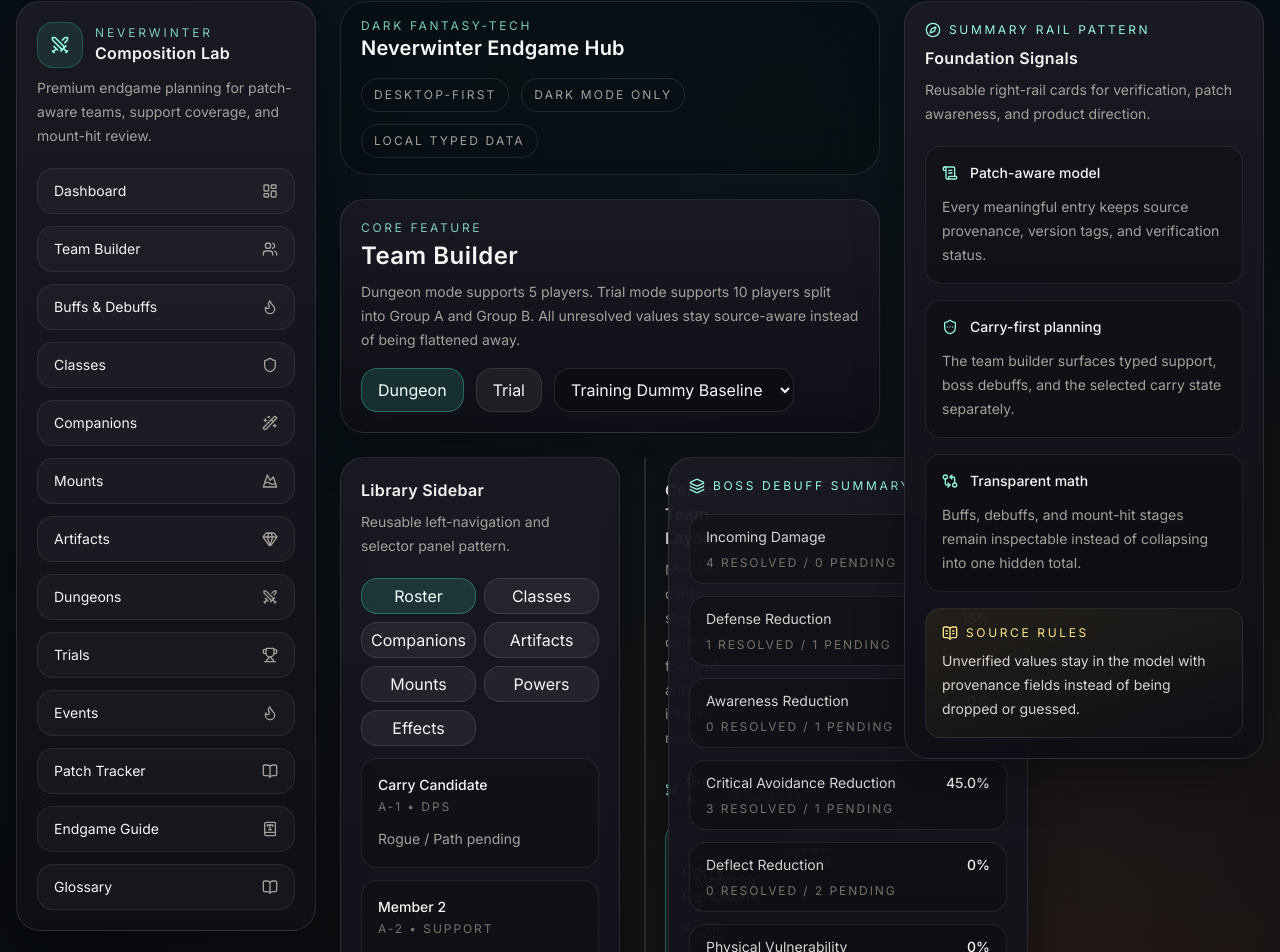
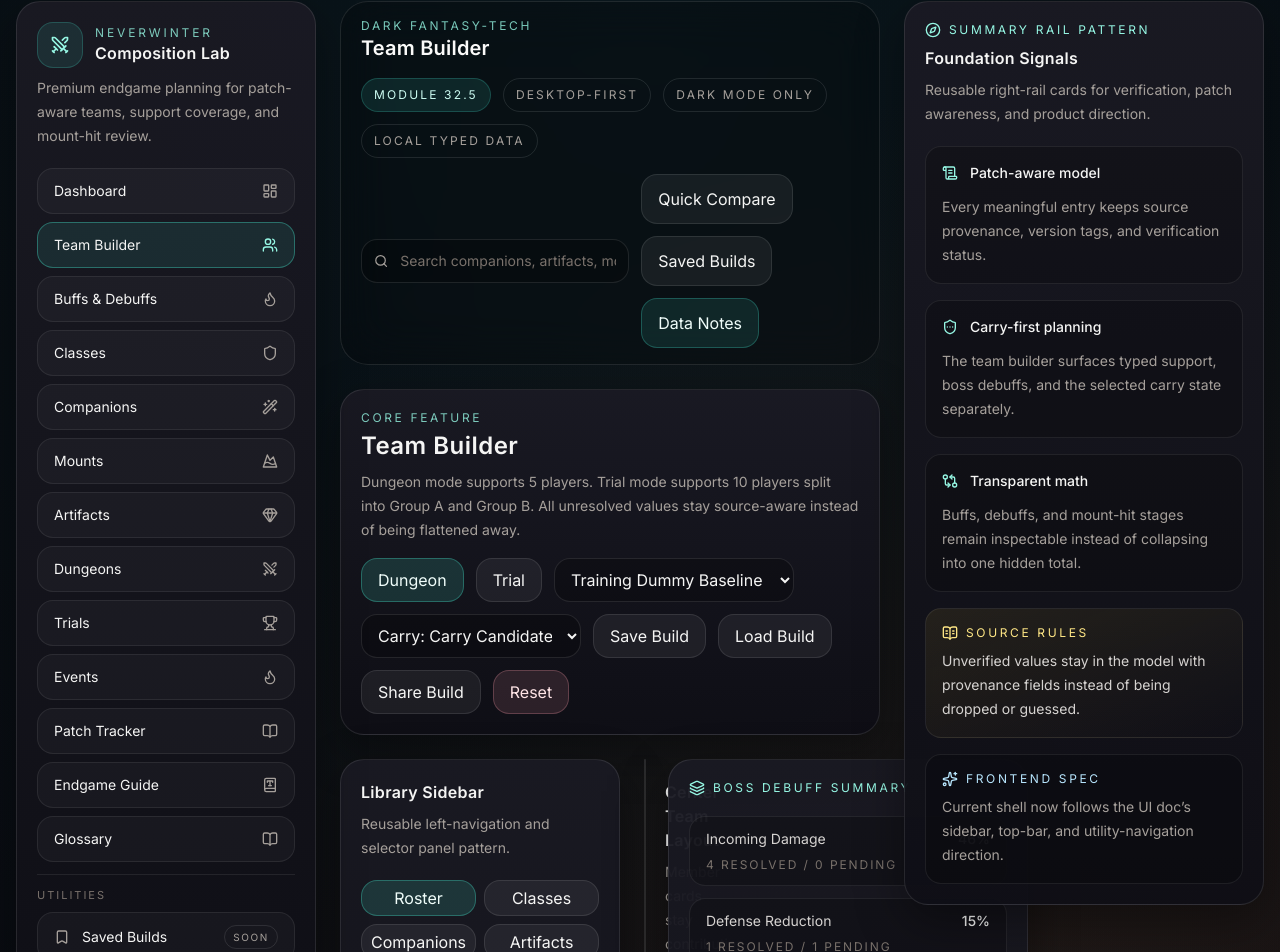
Before and after one commit to Nischhalsubba/neverwinter-composition-lab, a Next.js app: page /team-builder in a window 1280 px wide. Shown: the part 15-967 px from the top of the page. Built offline with nearby package versions, Linux system fonts and the light colour scheme.

Commit message:
feat: enhance app shell with utility routes and dynamic page titles; add utility pages for saved builds, settings, and about

```diff
--- /dev/null
+++ b/app/about/page.tsx
@@ -0,0 +1,21 @@
+import { ContentPage } from "@/components/content-page";
+import { Card, CardContent, CardHeader, CardTitle } from "@/components/ui/card";
+
+export default function Page() {
+  return (
+    <ContentPage
+      eyebrow="About / Data Notes"
+      title="Project notes and data honesty"
+      description="This route is the shell-level location for project notes, data provenance rules, and future QA guidance."
+    >
+      <Card>
+        <CardHeader>
+          <CardTitle>Current note</CardTitle>
+        </CardHeader>
+        <CardContent className="text-sm leading-6 text-stone-400">
+          Neverwinter values in this repo remain split into verified, partially recovered, inferred, and pending live checks. This page now exists so those notes have a stable product home.
+        </CardContent>
+      </Card>
+    </ContentPage>
+  );
+}
--- /dev/null
+++ b/app/saved-builds/page.tsx
@@ -0,0 +1,17 @@
+import { ContentPage } from "@/components/content-page";
+import { EmptyState } from "@/components/empty-state";
+
+export default function Page() {
+  return (
+    <ContentPage
+      eyebrow="Saved Builds"
+      title="Saved build workspace"
+      description="This utility page exists in the navigation now to match the frontend spec. Local preset persistence is still a later implementation step."
+    >
+      <EmptyState
+        title="No saved builds yet"
+        description="The utility route is in place so the shell and navigation do not have to be redesigned later when local save/load lands."
+      />
+    </ContentPage>
+  );
+}
--- /dev/null
+++ b/app/settings/page.tsx
@@ -0,0 +1,17 @@
+import { ContentPage } from "@/components/content-page";
+import { EmptyState } from "@/components/empty-state";
+
+export default function Page() {
+  return (
+    <ContentPage
+      eyebrow="Settings"
+      title="Preferences and interface options"
+      description="Settings is scaffolded as a utility view so the sidebar structure now follows the frontend/UI spec."
+    >
+      <EmptyState
+        title="Settings are not implemented yet"
+        description="This page reserves the surface for future density, accessibility, and saved-preference controls."
+      />
+    </ContentPage>
+  );
+}
--- a/components/layout/app-shell.tsx
+++ b/components/layout/app-shell.tsx
@@ -1,8 +1,22 @@
+"use client";
+
 import Link from "next/link";
-import { BookOpenText, Compass, GitCompareArrows, ScrollText, ShieldEllipsis, Swords } from "lucide-react";
+import { usePathname } from "next/navigation";
+import {
+  BookOpenText,
+  Compass,
+  GitCompareArrows,
+  Menu,
+  ScrollText,
+  Search,
+  ShieldEllipsis,
+  Sparkles,
+  Swords,
+} from "lucide-react";
 
 import { Card, CardContent, CardDescription, CardHeader, CardTitle } from "@/components/ui/card";
-import { appRoutes } from "@/config/navigation";
+import { appRoutes, utilityRoutes } from "@/config/navigation";
+import { titleCase } from "@/lib/utils";
 
 const spotlight = [
   {
@@ -23,6 +37,10 @@ const spotlight = [
 ];
 
 export function AppShell({ children }: { children: React.ReactNode }) {
+  const pathname = usePathname();
+  const currentRoute = appRoutes.find((route) => route.href === pathname);
+  const pageTitle = currentRoute?.label ?? (pathname === "/" ? "Dashboard" : titleCase(pathname.replaceAll("/", " ")));
+
   return (
     <div className="min-h-screen bg-[radial-gradient(circle_at_top,rgba(19,74,82,0.22),transparent_24%),radial-gradient(circle_at_80%_20%,rgba(143,78,37,0.18),transparent_22%),linear-gradient(180deg,#07080d_0%,#0b0d13_35%,#090a10_100%)] text-stone-100">
       <div className="mx-auto grid min-h-screen max-w-[1800px] grid-cols-1 gap-6 px-4 py-4 lg:grid-cols-[300px_minmax(0,1fr)] xl:grid-cols-[300px_minmax(0,1fr)_360px]">
@@ -43,29 +61,102 @@ export function AppShell({ children }: { children: React.ReactNode }) {
               </CardDescription>
             </CardHeader>
             <CardContent className="space-y-3">
-              {appRoutes.map((route) => (
+              <div className="space-y-2">
+                {appRoutes.map((route) => {
+                  const isActive = pathname === route.href;
+                  return (
+                    <Link
+                      key={route.href}
+                      href={route.href}
+                      className={`flex items-center justify-between rounded-2xl border px-4 py-3 text-sm transition ${
+                        isActive
+                          ? "border-teal-300/35 bg-teal-300/10 text-stone-50"
+                          : "border-white/8 bg-white/[0.03] text-stone-200 hover:border-teal-300/30 hover:bg-teal-300/8"
+                      }`}
+                    >
+                      <span>{route.label}</span>
+                      <route.icon className={`h-4 w-4 ${isActive ? "text-teal-200" : "text-stone-400"}`} />
+                    </Link>
+                  );
+                })}
+              </div>
+              <div className="border-t border-white/8 pt-3">
+                <p className="mb-2 text-[11px] uppercase tracking-[0.18em] text-stone-500">Utilities</p>
+                <div className="space-y-2">
+                  {utilityRoutes.map((route) => (
                     <Link
                       key={route.href}
                       href={route.href}
                       className="flex items-center justify-between rounded-2xl border border-white/8 bg-white/[0.03] px-4 py-3 text-sm text-stone-200 transition hover:border-teal-300/30 hover:bg-teal-300/8"
                     >
+                      <div className="flex items-center gap-3">
+                        <route.icon className="h-4 w-4 text-stone-400" />
                         <span>{route.label}</span>
-                  <route.icon className="h-4 w-4 text-stone-400" />
+                      </div>
+                      {route.badge ? (
+                        <span className="rounded-full border border-white/10 px-2 py-1 text-[10px] uppercase tracking-[0.16em] text-stone-400">
+                          {route.badge}
+                        </span>
+                      ) : null}
                     </Link>
                   ))}
+                </div>
+              </div>
             </CardContent>
           </Card>
         </aside>
         <div className="min-w-0">
-          <div className="mb-6 flex flex-wrap items-center justify-between gap-4 rounded-[28px] border border-white/10 bg-black/20 px-5 py-4 backdrop-blur-xl">
+          <div className="mb-6 flex flex-col gap-4 rounded-[28px] border border-white/10 bg-black/20 px-5 py-4 backdrop-blur-xl">
+            <div className="flex flex-wrap items-center justify-between gap-4">
+              <div className="flex items-center gap-3">
+                <button
+                  type="button"
+                  className="inline-flex h-11 w-11 items-center justify-center rounded-2xl border border-white/10 bg-white/6 text-stone-200 lg:hidden"
+                  aria-label="Open navigation"
+                >
+                  <Menu className="h-5 w-5" />
+                </button>
                 <div>
                   <p className="text-xs uppercase tracking-[0.22em] text-teal-200/80">Dark fantasy-tech</p>
-              <h1 className="text-xl font-semibold tracking-[0.01em] text-stone-50">Neverwinter Endgame Hub</h1>
+                  <h1 className="text-xl font-semibold tracking-[0.01em] text-stone-50">{pageTitle}</h1>
+                </div>
               </div>
               <div className="flex flex-wrap items-center gap-3 text-xs uppercase tracking-[0.18em] text-stone-400">
+                <span className="rounded-full border border-teal-300/20 bg-teal-300/10 px-3 py-2 text-teal-100">Module 32.5</span>
                 <span className="rounded-full border border-white/10 px-3 py-2">Desktop-first</span>
                 <span className="rounded-full border border-white/10 px-3 py-2">Dark mode only</span>
                 <span className="rounded-full border border-white/10 px-3 py-2">Local typed data</span>
+              </div>
+            </div>
+            <div className="flex flex-col gap-3 lg:flex-row lg:items-center lg:justify-between">
+              <label className="flex h-11 w-full max-w-[420px] items-center gap-3 rounded-2xl border border-white/10 bg-black/25 px-3 text-sm text-stone-400">
+                <Search className="h-4 w-4" />
+                <input
+                  className="w-full bg-transparent text-stone-100 outline-none placeholder:text-stone-500"
+                  placeholder="Search companions, artifacts, mounts, patches..."
+                  aria-label="Global search"
+                />
+              </label>
+              <div className="flex flex-wrap items-center gap-3">
+                <button
+                  type="button"
+                  className="rounded-2xl border border-white/10 bg-white/6 px-4 py-3 text-sm text-stone-100 transition hover:bg-white/10"
+                >
+                  Quick Compare
+                </button>
+                <button
+                  type="button"
+                  className="rounded-2xl border border-white/10 bg-white/6 px-4 py-3 text-sm text-stone-100 transition hover:bg-white/10"
+                >
+                  Saved Builds
+                </button>
+                <button
+                  type="button"
+                  className="rounded-2xl border border-teal-300/25 bg-teal-300/10 px-4 py-3 text-sm text-teal-50 transition hover:bg-teal-300/15"
+                >
+                  Data Notes
+                </button>
+              </div>
             </div>
           </div>
           {children}
@@ -101,6 +192,15 @@ export function AppShell({ children }: { children: React.ReactNode }) {
                   Unverified values stay in the model with provenance fields instead of being dropped or guessed.
                 </p>
               </div>
+              <div className="rounded-2xl border border-white/8 bg-black/20 p-4">
+                <div className="mb-2 flex items-center gap-2 text-sky-200">
+                  <Sparkles className="h-4 w-4" />
+                  <p className="text-xs uppercase tracking-[0.22em]">Frontend spec</p>
+                </div>
+                <p className="text-sm leading-6 text-stone-400">
+                  Current shell now follows the UI doc’s sidebar, top-bar, and utility-navigation direction.
+                </p>
+              </div>
             </CardContent>
           </Card>
         </aside>
--- a/config/navigation.ts
+++ b/config/navigation.ts
@@ -1,4 +1,5 @@
 import {
+  Bookmark,
   BookOpen,
   BookType,
   Flame,
@@ -6,11 +7,13 @@ import {
   LayoutDashboard,
   LucideIcon,
   MountainSnow,
+  Settings,
   Shield,
   Swords,
   Trophy,
   Users,
   WandSparkles,
+  Info,
 } from "lucide-react";
 
 export const appRoutes: { href: string; label: string; icon: LucideIcon }[] = [
@@ -28,3 +31,9 @@ export const appRoutes: { href: string; label: string; icon: LucideIcon }[] = [
   { href: "/endgame-guide", label: "Endgame Guide", icon: BookType },
   { href: "/glossary", label: "Glossary", icon: BookOpen },
 ];
+
+export const utilityRoutes: { href: string; label: string; icon: LucideIcon; badge?: string }[] = [
+  { href: "/saved-builds", label: "Saved Builds", icon: Bookmark, badge: "Soon" },
+  { href: "/settings", label: "Settings", icon: Settings, badge: "Soon" },
+  { href: "/about", label: "About / Data Notes", icon: Info, badge: "Notes" },
+];
--- a/features/team-builder/team-builder-page.tsx
+++ b/features/team-builder/team-builder-page.tsx
@@ -186,6 +186,19 @@ export function TeamBuilderPage() {
                 </option>
               ))}
             </Select>
+            <Select value={carry?.id ?? ""} onChange={(event) => updateCarry(event.target.value)} className="w-[220px]">
+              {teamMembers.map((member) => (
+                <option key={member.id} value={member.id}>
+                  Carry: {member.label}
+                </option>
+              ))}
+            </Select>
+            <Button variant="secondary">Save Build</Button>
+            <Button variant="secondary">Load Build</Button>
+            <Button variant="secondary">Share Build</Button>
+            <Button variant="danger" onClick={() => updateTeamMode(mode)}>
+              Reset
+            </Button>
           </div>
         </CardContent>
       </Card>
```
Also changed, not shown: 2 other files (tests, documents, lock files or other folders). Lines whose indentation alone changed are shown as unchanged.
